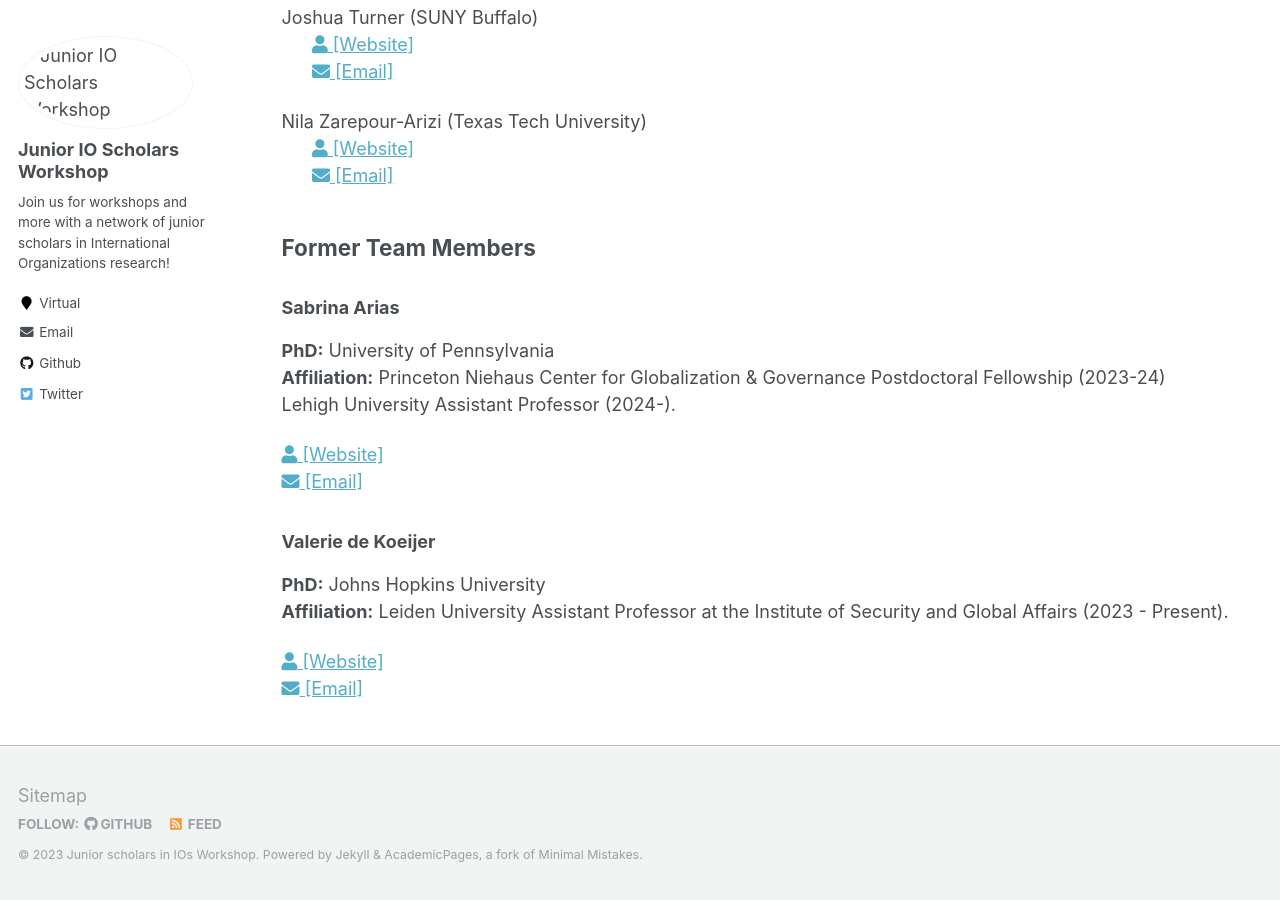
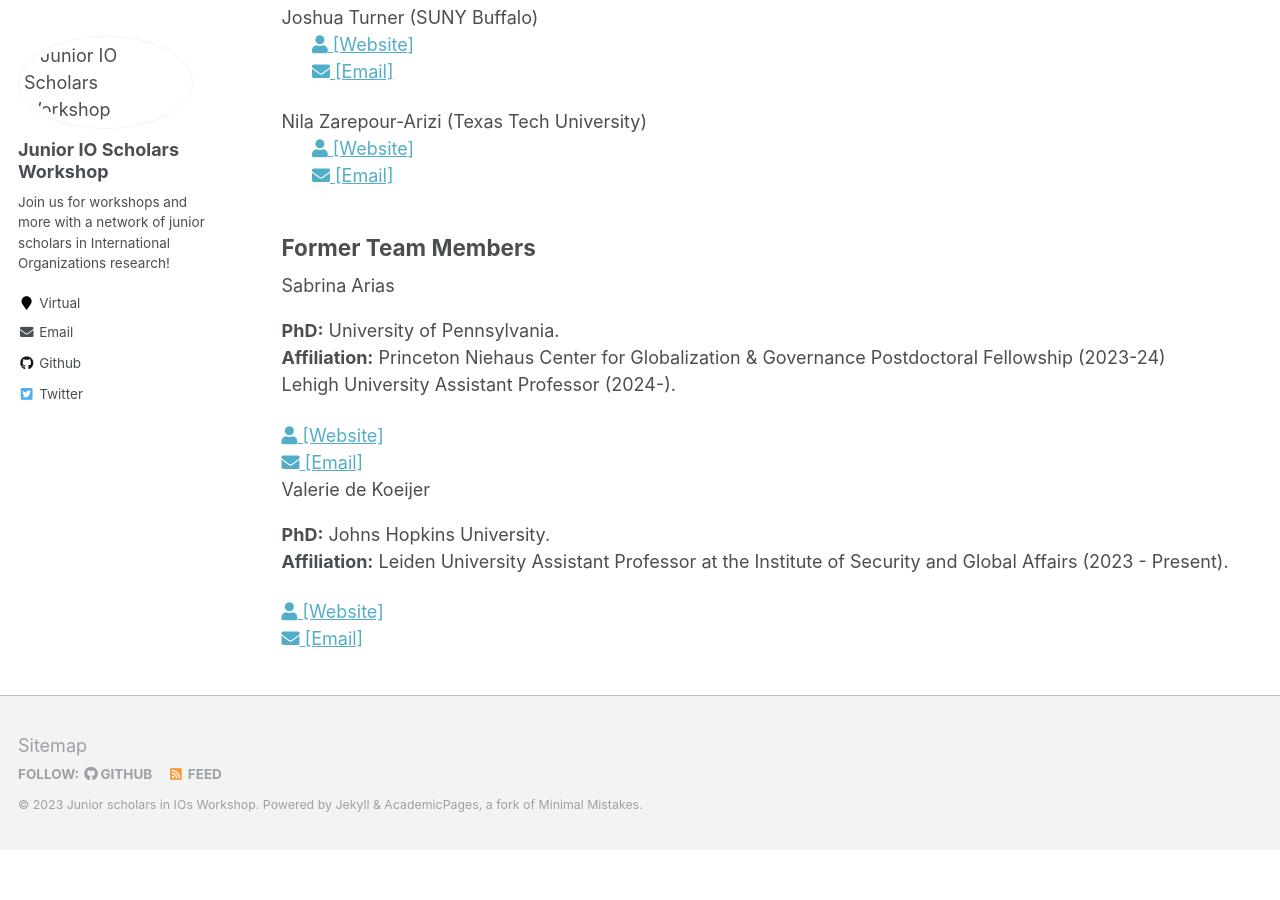
Before and after one commit to IO-workshop/IO-workshop.github.io, a Jekyll site: the page built from _pages/team.md, in a window 1280 px wide and 900 px high, scrolled down 596 px. Built offline with Jekyll 4.4.1, drawn with Linux system fonts in a browser that asks for light colours; after the commit the page ends 1446 px from its top, so only the background shows below that.

```diff
--- a/_pages/team.md
+++ b/_pages/team.md
@@ -34,9 +34,9 @@ Nila Zarepour-Arizi (Texas Tech University)
   <h2>Former Team Members</h2>
 
   <div class="member-card">
-    <h3>Sabrina Arias</h3>
+    Sabrina Arias
     <p>
-      <strong>PhD:</strong> University of Pennsylvania<br>
+      <strong>PhD:</strong> University of Pennsylvania.<br>
       <strong>Affiliation:</strong> Princeton Niehaus Center for Globalization & Governance Postdoctoral Fellowship (2023-24)<br>
       Lehigh University Assistant Professor (2024-).
     </p>
@@ -47,9 +47,9 @@ Nila Zarepour-Arizi (Texas Tech University)
   </div>
 
   <div class="member-card">
-    <h3>Valerie de Koeijer</h3>
+    Valerie de Koeijer
     <p>
-      <strong>PhD:</strong> Johns Hopkins University<br>
+      <strong>PhD:</strong> Johns Hopkins University.<br>
       <strong>Affiliation:</strong> Leiden University Assistant Professor at the Institute of Security and Global Affairs (2023 - Present).
     </p>
     <div class="member-links">
```
